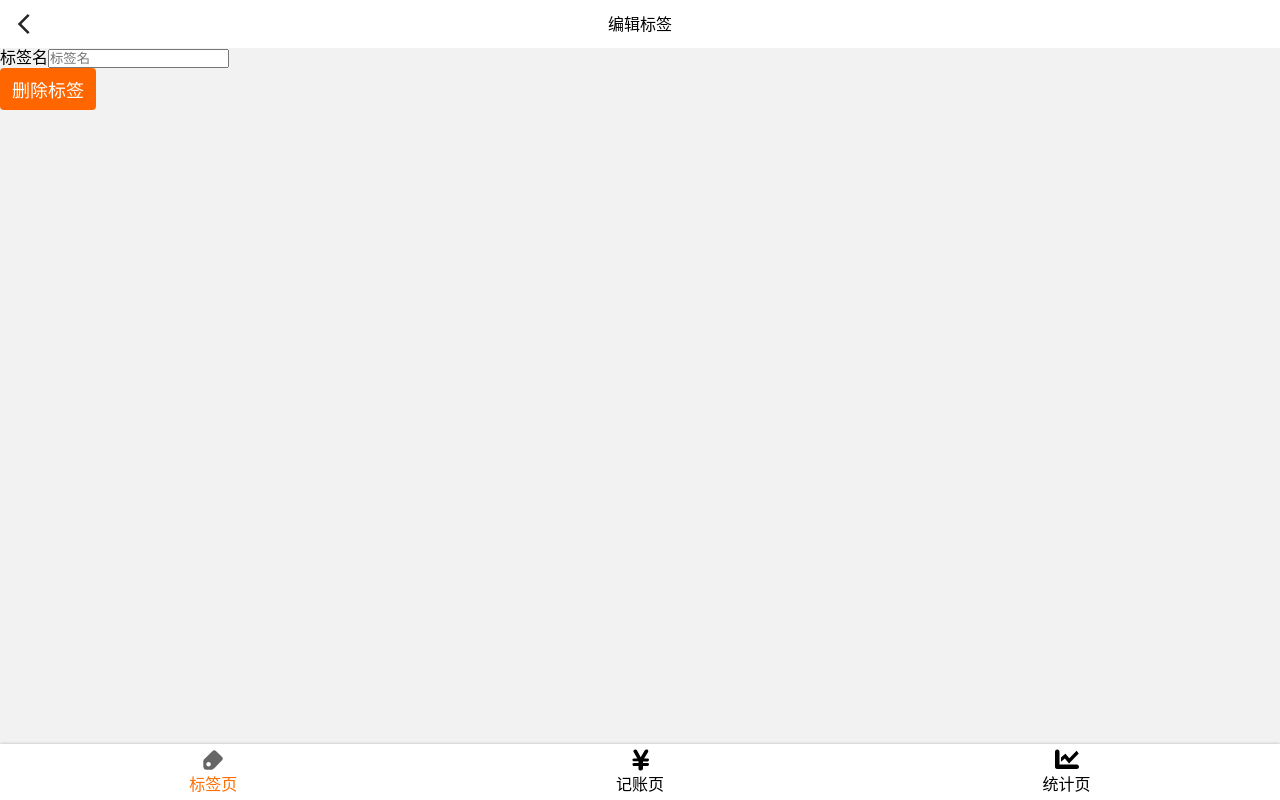
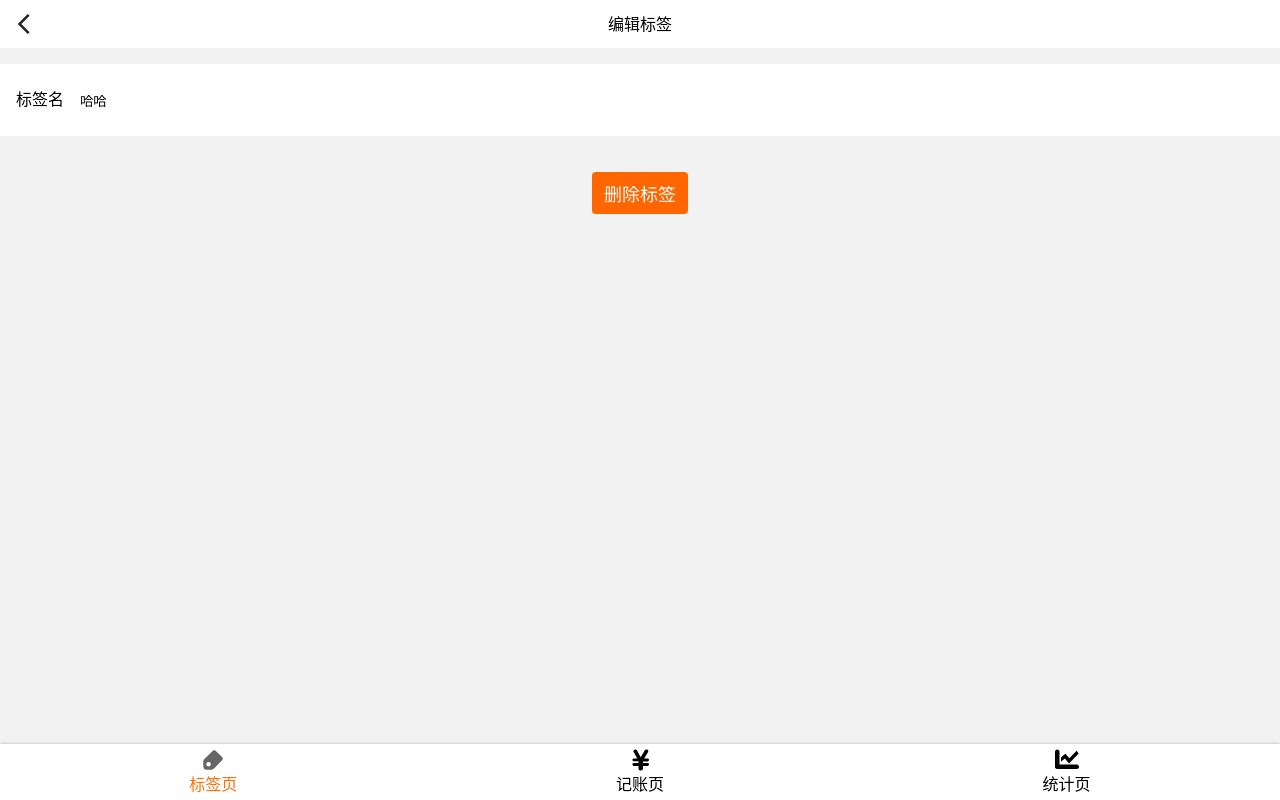
Before and after one commit to Jokerguo/react-demo, a React app: page /#/tags/1 in a window 1280 px wide. Built offline with nearby package versions, Linux system fonts and the light colour scheme.

Commit message:
删除标签api

```diff
--- a/src/components/Icon.tsx
+++ b/src/components/Icon.tsx
@@ -9,12 +9,12 @@ try {
 
 type Props = {
   name?: string
-  className?: string
-}
+} & React.SVGAttributes<SVGElement>
 
 const Icon = (props: Props) => {
+  const { name, children, className, ...rest } = props
   return (
-    <svg className={['icon', props.className].join(' ')}>
+    <svg className={['icon', className].join(' ')} {...rest}>
       {props.name && <use xlinkHref={'#' + props.name}></use>}
     </svg>
   )
--- a/src/hooks/useTags.tsx
+++ b/src/hooks/useTags.tsx
@@ -9,15 +9,12 @@ const defaultTags = [
 export const useTags = () => {
   const [tags, setTags] = useState<{ id: number; name: string }[]>(defaultTags)
 
-  const findTag = (id: number) => {
-    const result = tags.filter((t) => t.id === id)
-    if (result.length > 0) {
-      return result[0]
-    } else {
-      return {
-        name: '无效的标签ID',
-      }
-    }
+  const findTag = (id: number) => tags.filter((t) => t.id === id)[0]
+  const updateTag = (id: number, newTagName: string) => {
+    setTags(tags.map((t) => (t.id === id ? { id, name: newTagName } : t)))
   }
-  return { tags, setTags, findTag }
+  const delTag = (id: number) => {
+    setTags(tags.filter((t) => t.id !== id))
+  }
+  return { tags, setTags, findTag, updateTag, delTag }
 }
--- a/src/views/tag/editTag.tsx
+++ b/src/views/tag/editTag.tsx
@@ -1,8 +1,9 @@
 import { Button } from 'components/Button'
 import Icon from 'components/Icon'
+import { Input } from 'components/Input'
 import Layout from 'components/Layout'
 import { useTags } from 'hooks/useTags'
-import { useParams } from 'react-router-dom'
+import { useParams, useNavigate } from 'react-router-dom'
 import styled from 'styled-components'
 
 type Params = {
@@ -19,27 +20,57 @@ const Topbar = styled.header`
 const MyLayout = styled(Layout)`
   background: rgba(0, 0, 0, 0.05);
 `
+const InputWrapper = styled.div`
+  background: #fff;
+  margin: 16px 0;
+  padding: 0 16px;
+`
+const BtnWrapper = styled.div`
+  margin-top: 36px;
+  text-align: center;
+`
+const NoTag = styled.div`
+  margin-top: 36px;
+  text-align: center;
+`
 
 const EditTag: React.FC = () => {
-  const { findTag } = useTags()
+  const { findTag, updateTag, delTag } = useTags()
   const { id } = useParams<Params>()
   const tag = findTag(parseInt(id as string))
+  const navigate = useNavigate()
+  const onBack = () => {
+    navigate(-1)
+  }
   return (
     <MyLayout>
       <Topbar>
-        <Icon name="left" />
+        <Icon name="left" onClick={onBack} />
         <span>编辑标签</span>
         <Icon />
       </Topbar>
-      <div>
-        <label>
-          <span>标签名</span>
-          <input type="text" placeholder="标签名" />
-        </label>
-      </div>
-      <div>
-        <Button>删除标签</Button>
-      </div>
+      {tag ? (
+        <div>
+          <InputWrapper>
+            <Input
+              value={tag.name}
+              onChange={(e) => {
+                updateTag(parseInt(id as string), e.target.value)
+              }}
+              label="标签名"
+              type="text"
+              placeholder="标签名"
+            ></Input>
+          </InputWrapper>
+          <BtnWrapper>
+            <Button onClick={() => delTag(parseInt(id as string))}>
+              删除标签
+            </Button>
+          </BtnWrapper>
+        </div>
+      ) : (
+        <NoTag>标签不存在</NoTag>
+      )}
     </MyLayout>
   )
 }
```
